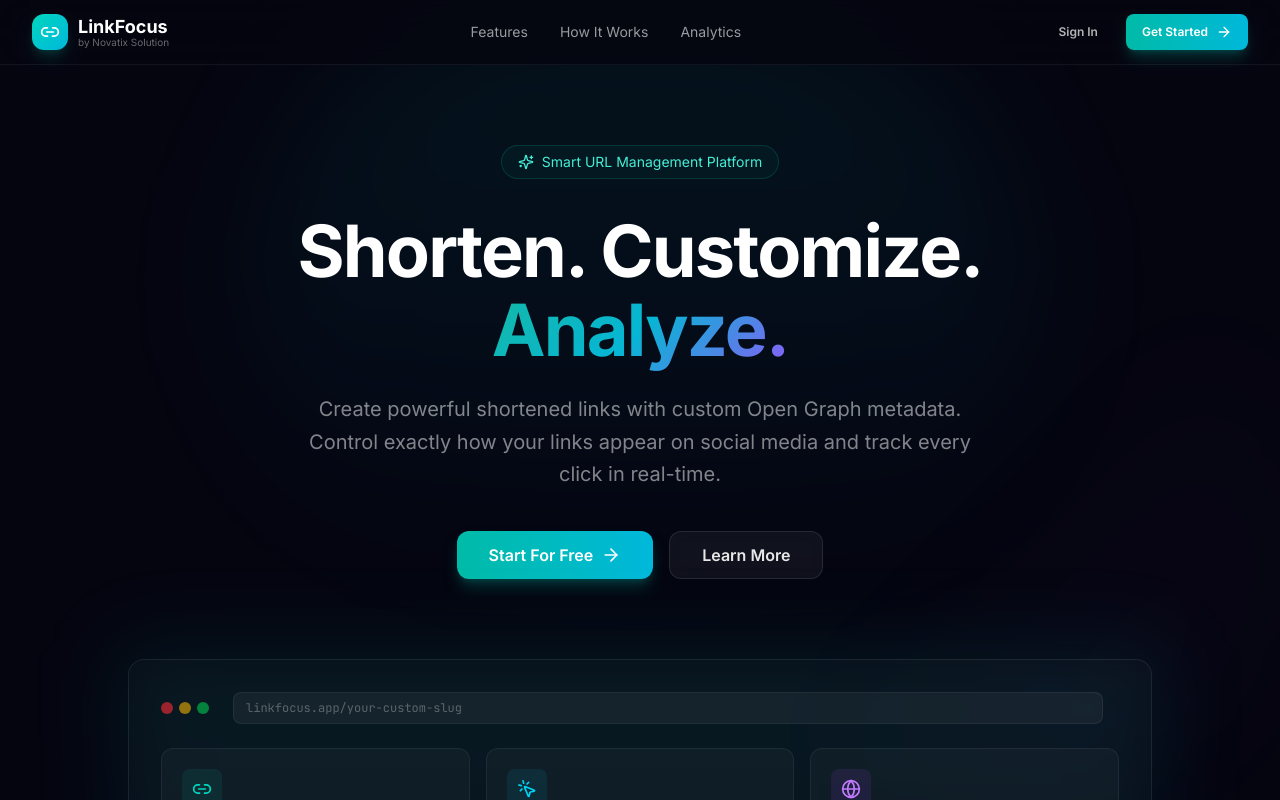
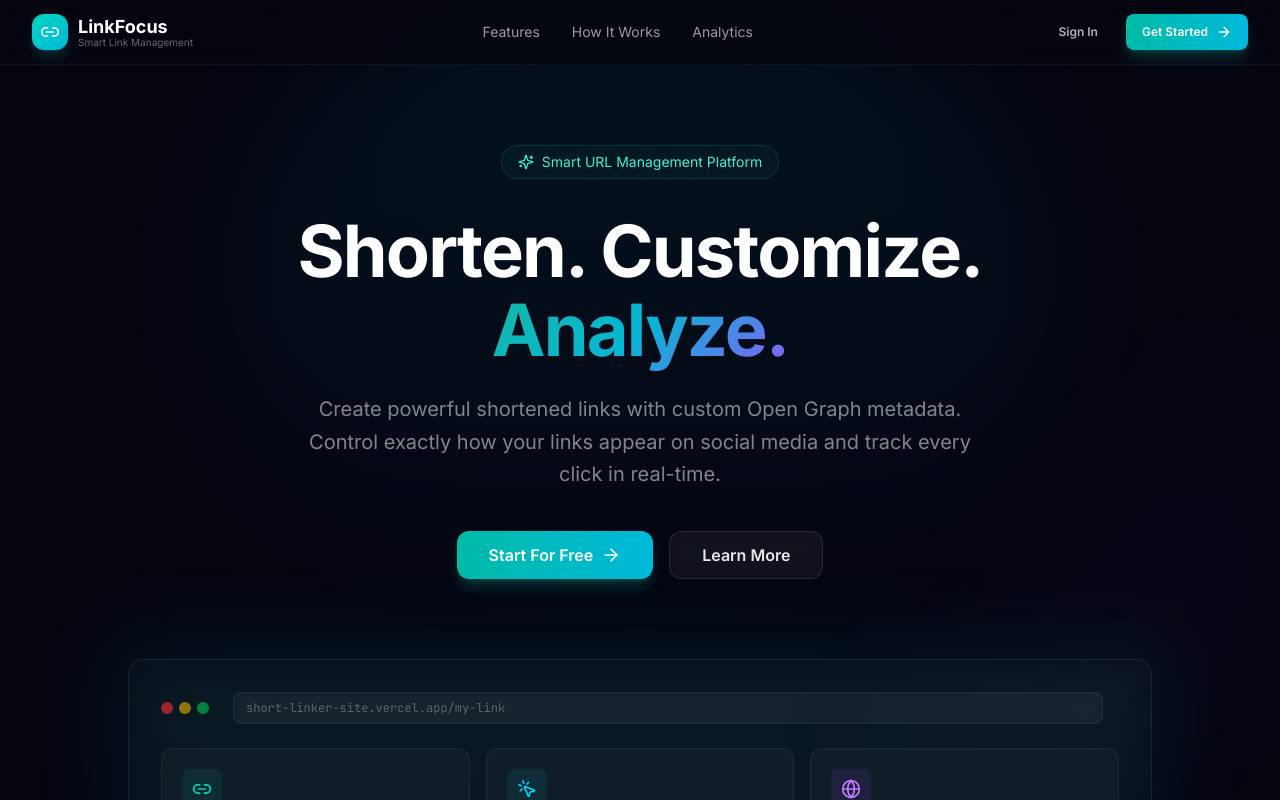
Before and after one commit to atomic14a/Short_Linker_Site, a Next.js app: page / in a window 1280 px wide. Shown: the top 800 px of the page. Built offline with nearby package versions, Linux system fonts and the light colour scheme.

Commit message:
Update: Replace Novatix branding and URLs with Vercel domain branding and links

```diff
--- a/src/app/layout.tsx
+++ b/src/app/layout.tsx
@@ -14,11 +14,11 @@
 });
 
 export const metadata: Metadata = {
-  title: "LinkFocus — Smart URL Management by Novatix Solution",
+  title: "LinkFocus — Smart URL Management",
   description:
     "Create shortened links with fully customizable Open Graph metadata for social media optimization, integrated with real-time traffic analytics.",
   openGraph: {
-    title: "LinkFocus by Novatix Solution",
+    title: "LinkFocus URL Shortener",
     description: "Professional URL Management Platform with Custom OG Tags & Analytics",
     type: "website",
   },
--- a/src/app/page.tsx
+++ b/src/app/page.tsx
@@ -32,7 +32,7 @@
             </div>
             <div className="flex flex-col">
               <span className="text-lg font-bold text-white leading-tight">LinkFocus</span>
-              <span className="text-[10px] text-white/40 leading-tight -mt-0.5">by Novatix Solution</span>
+              <span className="text-[10px] text-white/40 leading-tight -mt-0.5">Smart Link Management</span>
             </div>
           </Link>
           <nav className="hidden md:flex items-center gap-8">
@@ -99,7 +99,7 @@
                   <div className="w-3 h-3 rounded-full bg-green-500/60" />
                 </div>
                 <div className="flex-1 mx-4 h-8 rounded-lg bg-white/5 border border-white/[0.06] flex items-center px-3">
-                  <span className="text-xs text-white/30 font-mono">linkfocus.app/your-custom-slug</span>
+                  <span className="text-xs text-white/30 font-mono">short-linker-site.vercel.app/my-link</span>
                 </div>
               </div>
 
@@ -351,10 +351,9 @@
               <Link2 className="w-4 h-4 text-white" />
             </div>
             <span className="text-sm font-semibold text-white/80">LinkFocus</span>
-            <span className="text-xs text-white/30">by Novatix Solution</span>
           </div>
           <p className="text-xs text-white/30">
-            © {new Date().getFullYear()} LinkFocus by Novatix Solution. All rights reserved.
+            © {new Date().getFullYear()} LinkFocus. All rights reserved.
           </p>
         </div>
       </footer>
```
Also changed, not shown: public/robots.txt.
